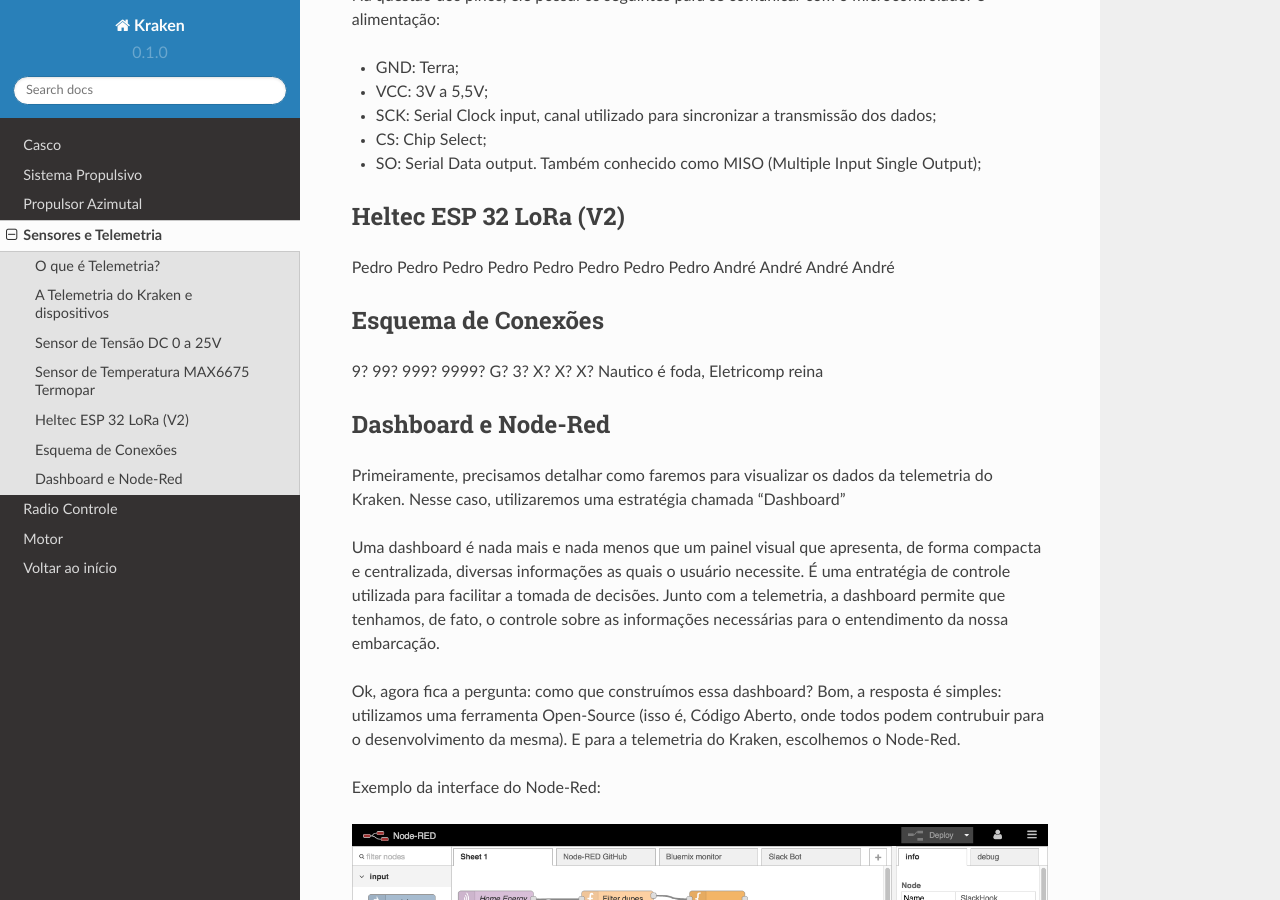
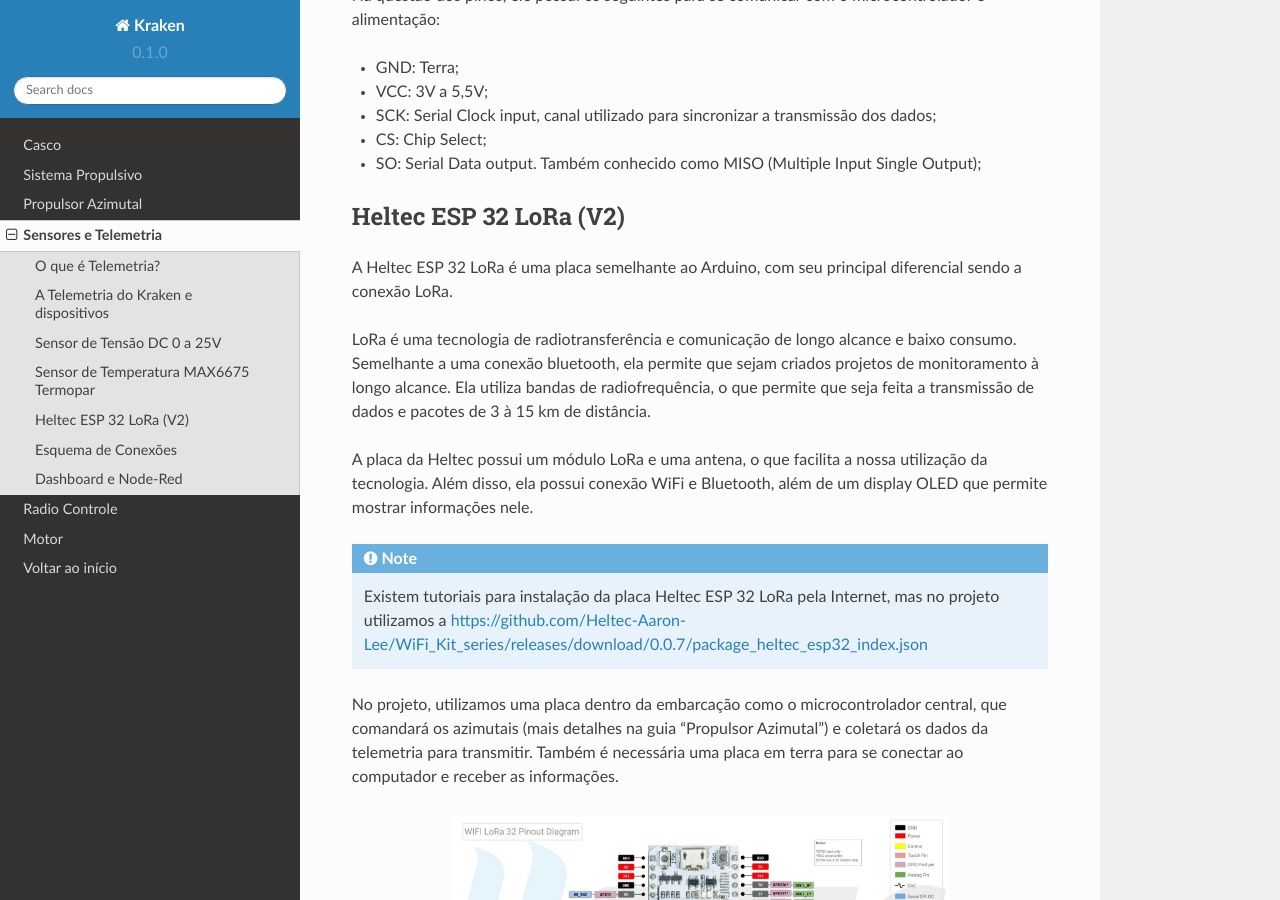
Before and after one commit to polinautico/RTD-Kraken, a Sphinx documentation site: the page built from docs/source/sensores.rst, in a window 1280 px wide and 900 px high, scrolled down 2923 px. Built offline with Sphinx 7.4.7 and the Read the Docs theme 2.0.0, drawn with Linux system fonts in a browser that asks for light colours.

Commit message:
Update sensores.rst

```diff
--- a/docs/source/sensores.rst
+++ b/docs/source/sensores.rst
@@ -59,8 +59,19 @@
 
 Heltec ESP 32 LoRa (V2)
 -----
-Pedro Pedro Pedro Pedro Pedro Pedro Pedro Pedro
-André André André André
+A Heltec ESP 32 LoRa é uma placa semelhante ao Arduino, com seu principal diferencial sendo a conexão LoRa.
+
+LoRa é uma tecnologia de radiotransferência e comunicação de longo alcance e baixo consumo. Semelhante a uma conexão bluetooth, ela permite que sejam criados projetos de monitoramento à longo alcance. Ela utiliza bandas de radiofrequência, o que permite que seja feita a transmissão de dados e pacotes de 3 à 15 km de distância.
+
+A placa da Heltec possui um módulo LoRa e uma antena, o que facilita a nossa utilização da tecnologia. Além disso, ela possui conexão WiFi e Bluetooth, além de um display OLED que permite mostrar informações nele.
+
+.. note:: Existem tutoriais para instalação da placa Heltec ESP 32 LoRa pela Internet, mas no projeto utilizamos a https://github.com/Heltec-Aaron-Lee/WiFi_Kit_series/releases/download/0.0.7/package_heltec_esp32_index.json
+
+No projeto, utilizamos uma placa dentro da embarcação como o microcontrolador central, que comandará os azimutais (mais detalhes na guia "Propulsor Azimutal") e coletará os dados da telemetria para transmitir. Também é necessária uma placa em terra para se conectar ao computador e receber as informações.
+
+.. image:: imagens/esp32pinout.png
+  :align: center
+  :width: 500
 
 Esquema de Conexões
 -----
```
